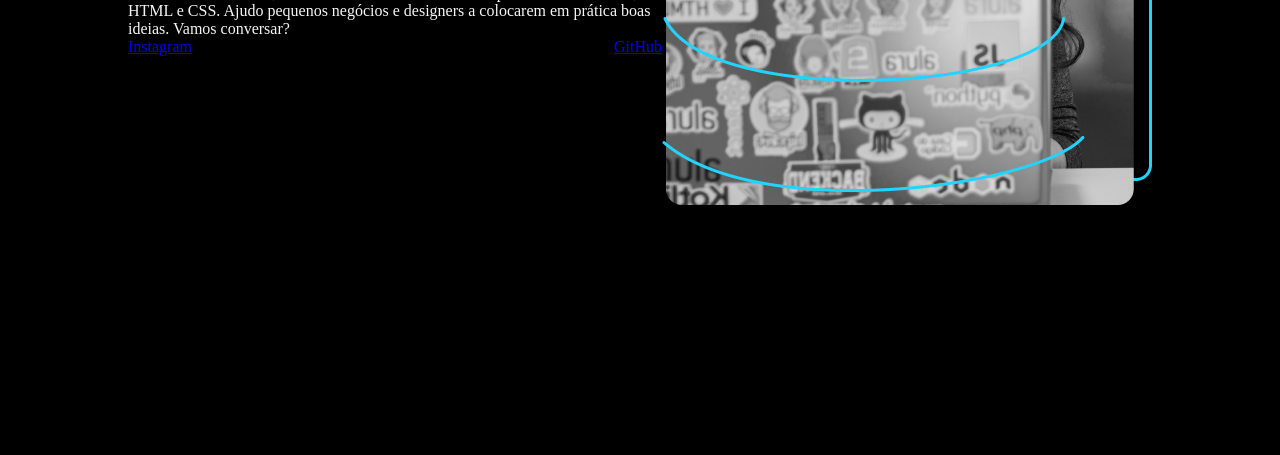
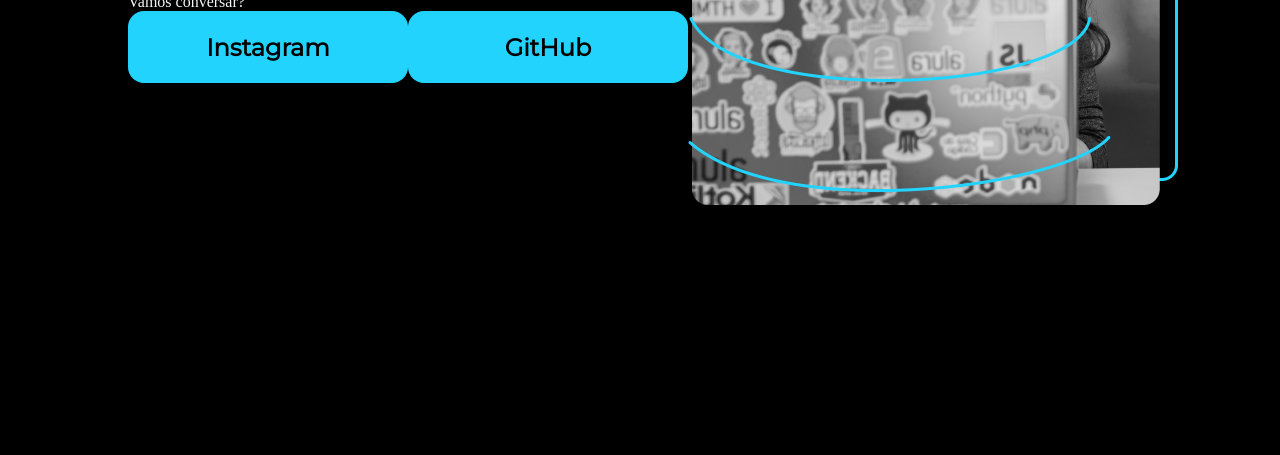
Before and after one commit to Dylan-Clark-Dev/portfolio-alura, a plain HTML site: page index.html in a window 1280 px wide. Shown: the part 473-928 px from the top of the page. Drawn offline with nearby package versions, Linux system fonts and the light colour scheme.

Commit message:
Estiliza os links

```diff
--- a/index.html
+++ b/index.html
@@ -16,8 +16,8 @@
         Ajudo pequenos negócios e designers a colocarem em prática boas ideias. Vamos conversar?</p>
 
       <div class="apresentacao__links">
-        <a href="https://www.instagram.com/">Instagram</a>
-        <a href="https://github.com/">GitHub</a>
+        <a class="link" href="https://www.instagram.com/">Instagram</a>
+        <a class="link" href="https://github.com/">GitHub</a>
       </div>
 
     </section>
--- a/style.css
+++ b/style.css
@@ -1,4 +1,4 @@
-@import url('https://fonts.googleapis.com/css2?family=Krona+One&family=Montserrat&display=swap');
+@import url('https://fonts.googleapis.com/css2?family=Krona+One&family=Montserrat:ital,wght@0,400;1,600&display=swap');
 
 * {
   margin: 0;
@@ -42,3 +42,16 @@ body {
   display: flex;
   justify-content: space-between;
 }
+
+.link {
+  background-color: #22D4FD;
+  width: 280px;
+  border-radius: 16px;
+  text-align: center;
+  font-size: 24px;
+  padding: 21.5px 0;
+  text-decoration: none;
+  color: #000;
+  font-family: 'Montserrat', sans-serif;
+  font-weight: 600;
+}
```
